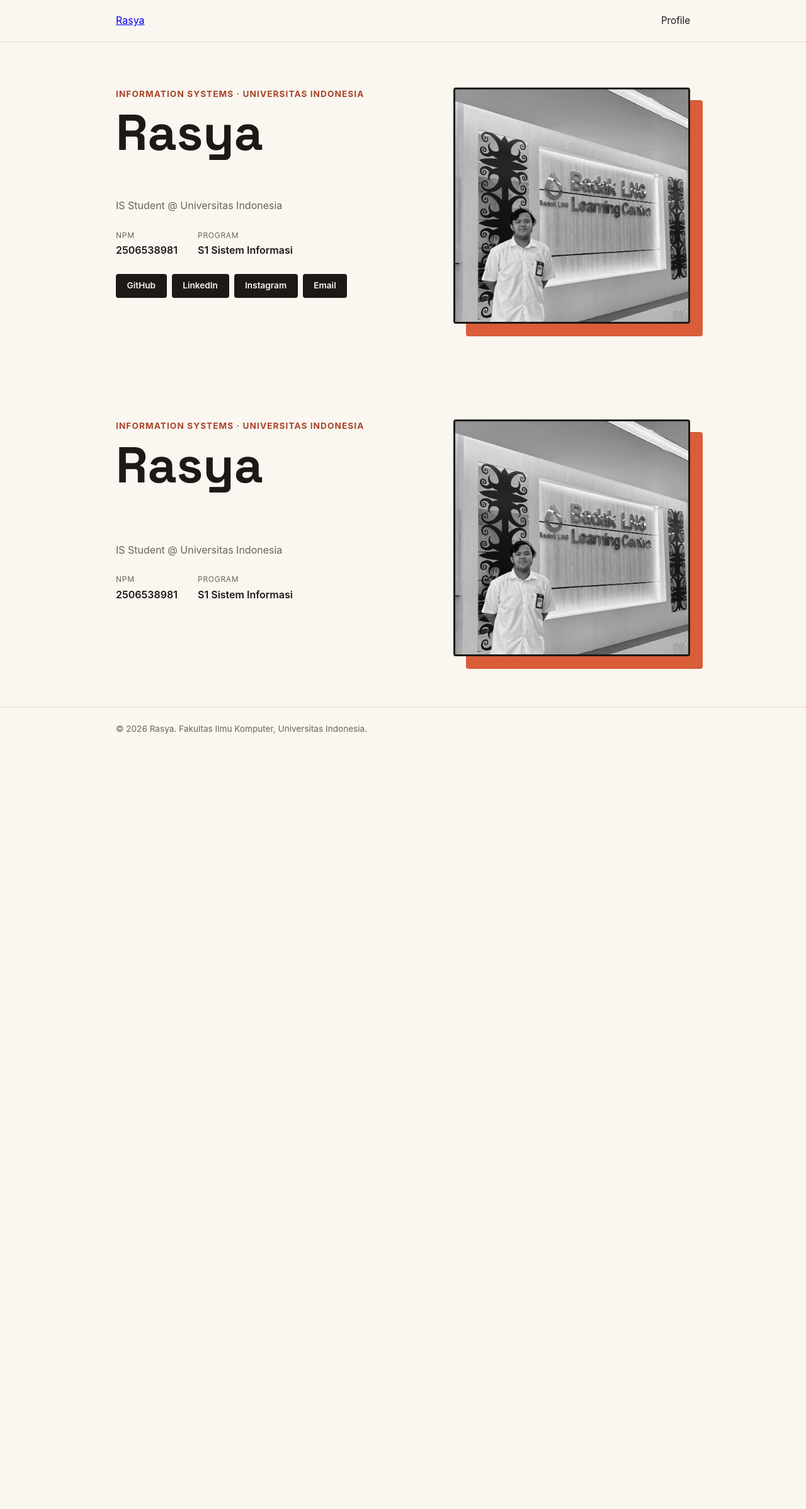
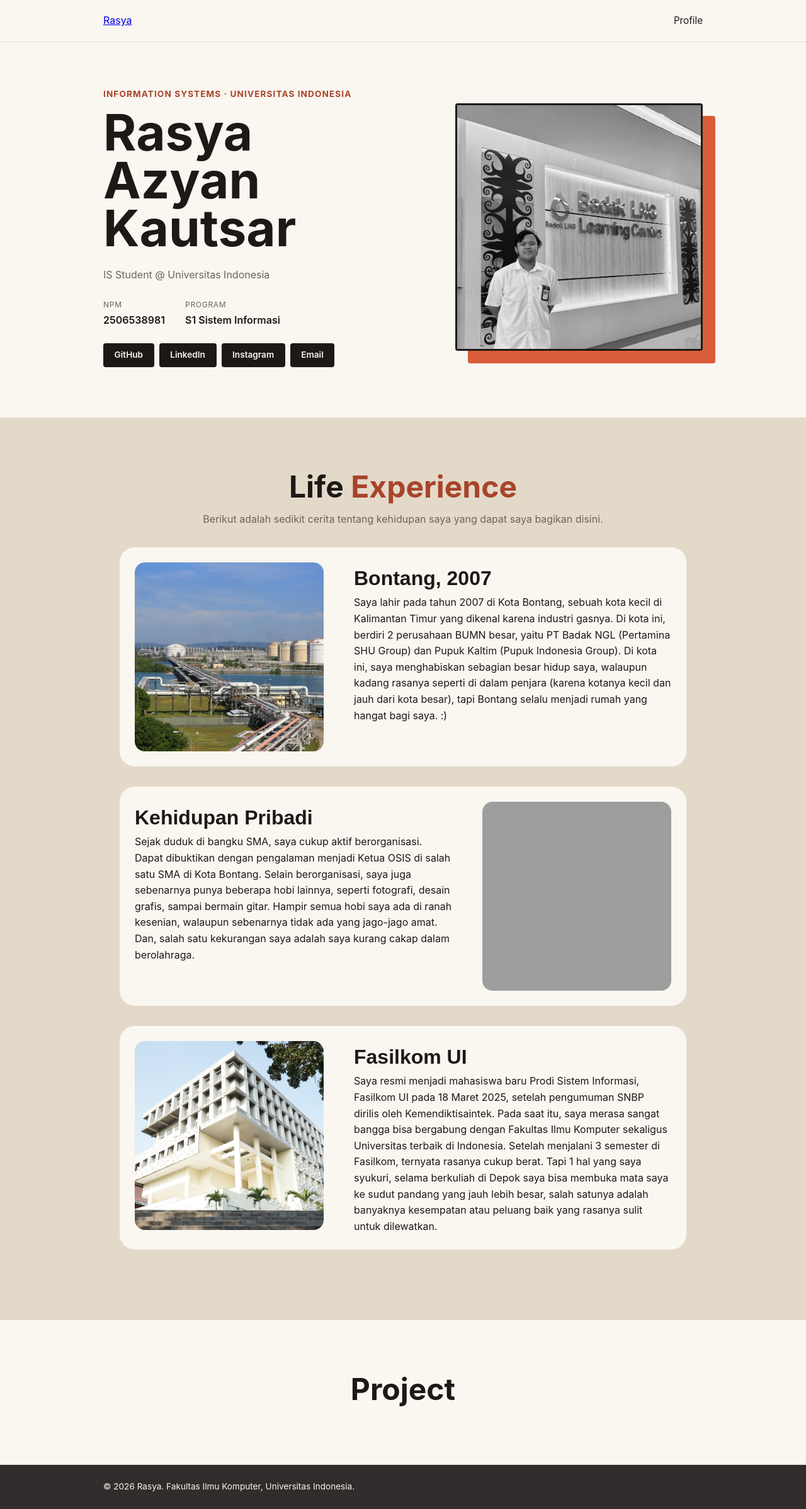
Before and after one commit to rasyaazyan-study/myportfolio, a Django app: page / in a window 1280 px wide. Shown: the whole page at 63% size. Before the commit the page ends 1165 px from the top, so only its background shows below. Run offline with Django 5.2, Linux system fonts and the light colour scheme; grey boxes are pictures that could not be loaded.

Commit message:
build: 2 new Section @ index.html & README.md update

```diff
--- a/static/css/style.css
+++ b/static/css/style.css
@@ -12,21 +12,24 @@
     --line: #e3d9c9;
     --text-muted: #6b6459;
     --radius: 4px;
+    --card-img-radius: 16px;
+    --card-radius: 24px;
+    --footer: #302d2c;
 }
 
 body {
-    font-family: -apple-system, "Segoe UI", Roboto, Helvetica, Arial, sans-serif;
+    font-family: -apple-system, "Poppins";
     color: var(--ink);
     background-color: var(--paper);
     line-height: 1.6;
 }
 
 h1, .brand {
-    font-family: "Space Grotesk", -apple-system, sans-serif;
+    font-family: "Poppins", -apple-system, sans-serif;
 }
 
 .container {
-    max-width: 960px;
+    max-width: 1000px;
     margin: 0 auto;
     padding: 0 1.5rem;
 }
@@ -171,9 +174,60 @@ h1, .brand {
 
 .site-footer {
     padding: 1.5rem;
-    color: var(--text-muted);
+    color: var(--paper);
+    background-color: var(--footer);
     font-size: 0.85rem;
     border-top: 1px solid var(--line);
+}
+
+/* Assignment 1 */
+
+/* milestone */
+#life-experience{
+    background-color: var(--line);
+}
+
+.card {
+    display: flex;
+    max-width: 900px;
+    margin: 2rem auto;
+    gap: 3rem;
+    border-radius: var(--card-radius);
+    background-color: var(--paper);
+    padding: 1.5rem;
+}
+
+.card-headline {
+    font-family: "Poppins", sans-serif;
+    font-size: 2.0rem;
+}
+
+.card img {
+    width: 300px;
+    height: 300px;
+    object-fit: cover;
+    border-radius: var(--card-img-radius);
+    flex-shrink: 0;
+}
+
+.card:nth-child(even) {
+    flex-direction: row-reverse;
+}
+
+.container-headline {
+    text-align: center;
+    font-size: 3rem;
+    color: var(--ink);
+}
+
+.container-body {
+    text-align: center;
+    font-size: 1rem;
+    color: var(--text-muted);
+}
+
+.highlights {
+    color: var(--accent-dark);
 }
 
 @media (max-width: 600px) {
@@ -192,4 +246,28 @@ h1, .brand {
     .social-links {
         justify-content: flex-start;
     }
+
+    /* assignment-1 */
+
+    /* life-experience */
+    .card {
+        display: flex;
+        flex-direction: column;
+        max-width: 100%;
+        margin: 1rem auto;
+        gap: 1rem;
+        border-radius: var(--card-radius);
+        background-color: var(--paper);
+        padding: 1.5rem;
+    }
+
+    .card img {
+        width: 100%;
+        height: 200px;
+    }
+
+    .card:nth-child(even) {
+        flex-direction: column;
+    }
+
 }
--- a/templates/index.html
+++ b/templates/index.html
@@ -25,6 +25,7 @@
                 <div class="hero-identity">
                     <p class="hero-kicker">Information Systems &middot; Universitas Indonesia</p>
                     <h1>Rasya</h1>
+                    <h1>Azyan Kautsar</h1>
                 </div>
                 <div class="hero-photo">
                     <div class="photo-block"></div>
@@ -52,29 +53,42 @@
             </div>
         </section>
 
-        <section class="hero" id="experience">
-            <div class="container hero-grid">
-                <div class="hero-identity">
-                    <p class="hero-kicker">Information Systems &middot; Universitas Indonesia</p>
-                    <h1>Rasya</h1>
+        <section class="hero" id="life-experience">
+            <div class = "container">
+                <h1 class ="container-headline">Life <span class="highlights">Experience</span></h1>
+                <p class = "container-body">Berikut adalah sedikit cerita tentang kehidupan saya yang dapat saya bagikan disini.</p>
+                <div class="card">
+                    <img src = "/static/img/BadakLNG.webp" alt="credit: ekonomi.bisnis.com">
+                    <div class="card-content">
+                        <h3 class = "card-headline">Bontang, 2007</h3>
+                        <h4 class = "subhead"></h4>
+                        <p class = "card-text">Saya lahir pada tahun 2007 di Kota Bontang, sebuah kota kecil di Kalimantan Timur yang dikenal karena industri gasnya. Di kota ini, berdiri 2 perusahaan BUMN besar, yaitu PT Badak NGL (Pertamina SHU Group) dan Pupuk Kaltim (Pupuk Indonesia Group). Di kota ini, saya menghabiskan sebagian besar hidup saya, walaupun kadang rasanya seperti di dalam penjara (karena kotanya kecil dan jauh dari kota besar), tapi Bontang selalu menjadi rumah yang hangat bagi saya. :)</p>
+                    </div>
                 </div>
-                <div class="hero-photo">
-                    <div class="photo-block"></div>
-                    <img class="avatar" src="/static/img/IMG_1684.JPG" alt="Photo of Rasya">
+
+                <div class="card">
+                    <img src = "/static/img/IMG_1851.JPG" alt="Foto sekolah yang saya ambil waktu terakhir kali berkunjung ke Bontang">
+                    <div class="card-content">
+                        <h3 class = "card-headline">Kehidupan Pribadi</h3>
+                        <h4 class = "subhead"></h4>
+                        <p class = "card-text">Sejak duduk di bangku SMA, saya cukup aktif berorganisasi. Dapat dibuktikan dengan pengalaman menjadi Ketua OSIS di salah satu SMA di Kota Bontang. Selain berorganisasi, saya juga sebenarnya punya beberapa hobi lainnya, seperti fotografi, desain grafis, sampai bermain gitar. Hampir semua hobi saya ada di ranah kesenian, walaupun sebenarnya tidak ada yang jago-jago amat. Dan, salah satu kekurangan saya adalah saya kurang cakap dalam berolahraga.</p>
+                    </div>
                 </div>
-                <div class="hero-details">
-                    <p class="bio">IS Student @ Universitas Indonesia</p>
-                    <dl class="meta-list">
-                        <div class="meta-row">
-                            <dt>NPM</dt>
-                            <dd>2506538981</dd>
-                        </div>
-                        <div class="meta-row">
-                            <dt>Program</dt>
-                            <dd>S1 Sistem Informasi</dd>
-                        </div>
-                    </dl>
+
+                <div class="card">
+                    <img src = "/static/img/gedung-baru-fasilkom.avif" alt="credit: kemdiktisaintek.go.id">
+                    <div class="card-content">
+                        <h3 class = "card-headline">Fasilkom UI</h3>
+                        <h4 class = "subhead"></h4>
+                        <p class = "card-text">Saya resmi menjadi mahasiswa baru Prodi Sistem Informasi, Fasilkom UI pada 18 Maret 2025, setelah pengumuman SNBP dirilis oleh Kemendiktisaintek. Pada saat itu, saya merasa sangat bangga bisa bergabung dengan Fakultas Ilmu Komputer sekaligus Universitas terbaik di Indonesia. Setelah menjalani 3 semester di Fasilkom, ternyata rasanya cukup berat. Tapi 1 hal yang saya syukuri, selama berkuliah di Depok saya bisa membuka mata saya ke sudut pandang yang jauh lebih besar, salah satunya adalah banyaknya kesempatan atau peluang baik yang rasanya sulit untuk dilewatkan.</p>
+                    </div>
                 </div>
+            </div>
+        </section>
+
+        <section class="hero" id="project">
+            <div class = "container">
+                <h1 class ="container-headline">Project</h1>
             </div>
         </section>
     </main>
@@ -84,5 +98,6 @@
             <p>&copy; 2026 Rasya. Fakultas Ilmu Komputer, Universitas Indonesia.</p>
         </div>
     </footer>
+
 </body>
 </html>
```
Also changed, not shown: README.md, static/img/BadakLNG.webp (added), static/img/gedung-baru-fasilkom.avif (added), 1 other file.
